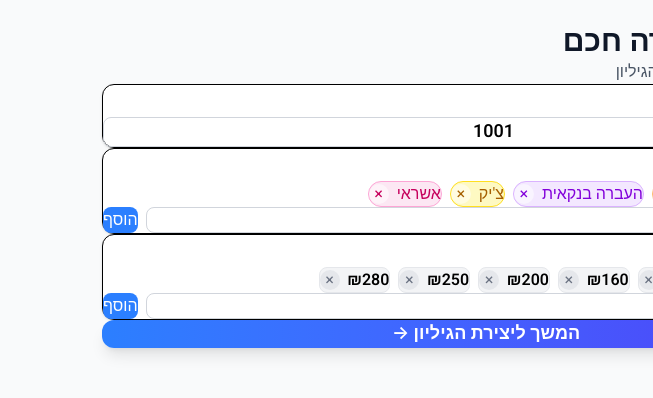
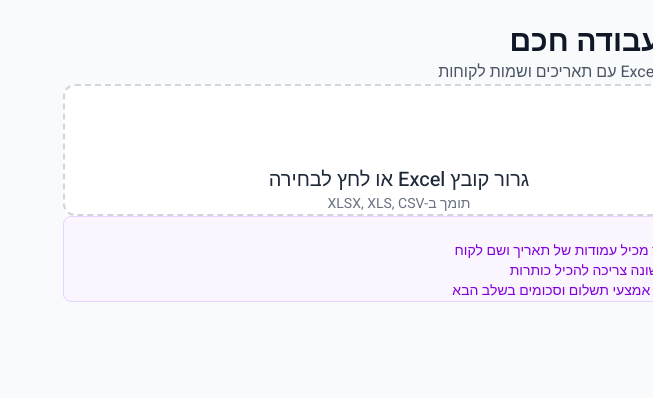
Before and after one commit to eliavbenhamo1409-sys/yonatanganot, a Next.js app: page /dashboard/worksheet in a window 1280 px wide. Shown: the top 398 px of the page, without its empty margins (627-1280 px from the left). Built offline with nearby package versions, Linux system fonts and the light colour scheme.

Commit message:
Add file upload step to worksheet page - 3 step flow (upload, setup, worksheet)

```diff
--- a/src/app/dashboard/worksheet/page.tsx
+++ b/src/app/dashboard/worksheet/page.tsx
@@ -3,6 +3,8 @@
 import React, { useState, useEffect, useCallback } from 'react';
 import { useRouter } from 'next/navigation';
 import { useStore } from '@/store/useStore';
+import { useDropzone } from 'react-dropzone';
+import { parseExcelFile } from '@/utils/excelParser';
 
 interface WorksheetRow {
   id: string;
@@ -20,14 +22,20 @@
   commonAmounts: number[];
 }
 
-type SetupStep = 'setup' | 'worksheet';
+type SetupStep = 'upload' | 'setup' | 'worksheet';
 
 export default function WorksheetPage() {
   const router = useRouter();
-  const { excelData } = useStore();
+  const { excelData, setExcelData, setExcelHeaders } = useStore();
+
+  // Upload state
+  const [isUploading, setIsUploading] = useState(false);
+  const [uploadError, setUploadError] = useState<string | null>(null);
+  const [fileName, setFileName] = useState<string>('');
+  const [localData, setLocalData] = useState<any[]>([]);
 
   // Setup state
-  const [step, setStep] = useState<SetupStep>('setup');
+  const [step, setStep] = useState<SetupStep>('upload');
   const [setupData, setSetupData] = useState<SetupData>({
     startingNumber: 1001,
     paymentMethods: ['מזומן', 'ביט', 'פייבוקס', 'העברה בנקאית', 'צ\'יק', 'אשראי'],
@@ -40,22 +48,81 @@
   const [rows, setRows] = useState<WorksheetRow[]>([]);
   const [editingCell, setEditingCell] = useState<{ rowId: string; field: 'paymentMethod' | 'amount' } | null>(null);
 
-  // Initialize rows from excel data
+  // Check for existing data
   useEffect(() => {
-    if (excelData && excelData.length > 0 && step === 'worksheet') {
+    if (excelData && excelData.length > 0) {
+      setLocalData(excelData);
+      setStep('setup');
+    }
+  }, [excelData]);
+
+  // Process uploaded file
+  const processFile = async (file: File) => {
+    setIsUploading(true);
+    setUploadError(null);
+    setFileName(file.name);
+
+    try {
+      const parsed = await parseExcelFile(file);
+
+      if (!parsed.headers || parsed.headers.length === 0) {
+        throw new Error('הקובץ לא מכיל כותרות עמודות');
+      }
+
+      if (!parsed.rows || parsed.rows.length === 0) {
+        throw new Error('הקובץ לא מכיל נתונים');
+      }
+
+      // Save to store
+      setExcelHeaders(parsed.headers);
+      setExcelData(parsed.rows);
+      setLocalData(parsed.rows);
+
+      console.log(`[Worksheet] Loaded ${parsed.rows.length} rows`);
+
+      setStep('setup');
+    } catch (err) {
+      console.error('File processing error:', err);
+      setUploadError(err instanceof Error ? err.message : 'שגיאה בעיבוד הקובץ');
+    } finally {
+      setIsUploading(false);
+    }
+  };
+
+  const onDrop = useCallback((acceptedFiles: File[]) => {
+    if (acceptedFiles.length > 0) {
+      processFile(acceptedFiles[0]);
+    }
+  }, []);
+
+  const { getRootProps, getInputProps, isDragActive } = useDropzone({
+    onDrop,
+    accept: {
+      'application/vnd.openxmlformats-officedocument.spreadsheetml.sheet': ['.xlsx'],
+      'application/vnd.ms-excel': ['.xls'],
+      'text/csv': ['.csv'],
+    },
+    maxFiles: 1,
+    disabled: isUploading,
+  });
+
+  // Initialize rows from data
+  useEffect(() => {
+    const dataToUse = localData.length > 0 ? localData : excelData;
+    if (dataToUse && dataToUse.length > 0 && step === 'worksheet') {
       // eslint-disable-next-line @typescript-eslint/no-explicit-any
-      const initialRows: WorksheetRow[] = (excelData as any[]).map((r: any, index: number) => ({
+      const initialRows: WorksheetRow[] = (dataToUse as any[]).map((r: any, index: number) => ({
         id: `row-${index}`,
         receiptNumber: setupData.startingNumber + index,
-        date: String(r['תאריך'] || r['date'] || ''),
-        customerName: String(r['שם לקוח'] || r['שם'] || r['customerName'] || r['name'] || ''),
+        date: String(r['תאריך'] || r['date'] || r.data?.['תאריך'] || r.data?.['date'] || ''),
+        customerName: String(r['שם לקוח'] || r['שם'] || r['customerName'] || r['name'] || r.data?.['שם לקוח'] || r.data?.['שם'] || ''),
         paymentMethod: '',
         amount: null,
         isComplete: false,
       }));
       setRows(initialRows);
     }
-  }, [excelData, step, setupData.startingNumber]);
+  }, [localData, excelData, step, setupData.startingNumber]);
 
   // Add payment method
   const addPaymentMethod = useCallback(() => {
@@ -132,17 +199,11 @@
 
   // Continue to worksheet
   const continueToWorksheet = () => {
-    if (!excelData || excelData.length === 0) {
-      alert('אין נתונים מהגיליון המקורי. אנא העלה קובץ קודם.');
-      router.push('/dashboard');
-      return;
-    }
     setStep('worksheet');
   };
 
   // Export to Excel
   const exportToExcel = async () => {
-    // Import xlsx dynamically
     const XLSX = await import('xlsx');
 
     const data = rows.map(row => ({
@@ -159,11 +220,11 @@
     XLSX.writeFile(wb, 'worksheet.xlsx');
   };
 
-  // Setup Step
-  if (step === 'setup') {
+  // Upload Step
+  if (step === 'upload') {
     return (
       <div className="min-h-screen bg-gray-50 p-6" dir="rtl">
-        <div className="max-w-3xl mx-auto">
+        <div className="max-w-2xl mx-auto">
           {/* Header */}
           <div className="mb-8">
             <button
@@ -172,8 +233,94 @@
             >
               ← חזרה
             </button>
-            <h1 className="text-3xl font-bold text-gray-900">יצירת גיליון עבודה חכם</h1>
-            <p className="text-gray-600 mt-2">הגדר את הפרמטרים לפני יצירת הגיליון</p>
+            <h1 className="text-3xl font-bold text-gray-900">גיליון עבודה חכם</h1>
+            <p className="text-gray-600 mt-2">העלה קובץ Excel עם תאריכים ושמות לקוחות</p>
+          </div>
+
+          {/* Upload Area */}
+          <div
+            {...getRootProps()}
+            className={`border-2 border-dashed rounded-xl p-12 text-center cursor-pointer transition-all ${
+              isDragActive
+                ? 'border-purple-500 bg-purple-50'
+                : uploadError
+                  ? 'border-red-400 bg-red-50'
+                  : 'border-gray-300 hover:border-purple-400 bg-white'
+            }`}
+          >
+            <input {...getInputProps()} />
+
+            <div className="w-20 h-20 mx-auto mb-6 bg-purple-100 rounded-2xl flex items-center justify-center">
+              {isUploading ? (
+                <svg className="w-10 h-10 text-purple-500 animate-spin" fill="none" viewBox="0 0 24 24">
+                  <circle className="opacity-25" cx="12" cy="12" r="10" stroke="currentColor" strokeWidth="4"></circle>
+                  <path className="opacity-75" fill="currentColor" d="M4 12a8 8 0 018-8V0C5.373 0 0 5.373 0 12h4zm2 5.291A7.962 7.962 0 014 12H0c0 3.042 1.135 5.824 3 7.938l3-2.647z"></path>
+                </svg>
+              ) : (
+                <svg className="w-10 h-10 text-purple-500" fill="none" stroke="currentColor" viewBox="0 0 24 24">
+                  <path strokeLinecap="round" strokeLinejoin="round" strokeWidth={2} d="M7 16a4 4 0 01-.88-7.903A5 5 0 1115.9 6L16 6a5 5 0 011 9.9M15 13l-3-3m0 0l-3 3m3-3v12" />
+                </svg>
+              )}
+            </div>
+
+            {isUploading ? (
+              <p className="text-purple-600 text-lg font-medium">מעבד את הקובץ...</p>
+            ) : isDragActive ? (
+              <p className="text-purple-600 text-lg font-medium">שחרר את הקובץ כאן...</p>
+            ) : (
+              <>
+                <p className="text-gray-800 text-xl font-medium mb-2">גרור קובץ Excel או לחץ לבחירה</p>
+                <p className="text-gray-500 text-sm">תומך ב-XLSX, XLS, CSV</p>
+              </>
+            )}
+
+            {uploadError && (
+              <div className="mt-4 p-3 bg-red-100 border border-red-300 rounded-lg text-red-600">
+                {uploadError}
+              </div>
+            )}
+
+            {fileName && !uploadError && (
+              <div className="mt-4 text-sm text-gray-500">
+                קובץ: {fileName}
+              </div>
+            )}
+          </div>
+
+          {/* Help Text */}
+          <div className="mt-6 p-4 bg-purple-50 rounded-lg border border-purple-200">
+            <h3 className="font-semibold text-purple-800 mb-2">💡 טיפים</h3>
+            <ul className="text-sm text-purple-700 space-y-1">
+              <li>• וודא שהקובץ מכיל עמודות של תאריך ושם לקוח</li>
+              <li>• השורה הראשונה צריכה להכיל כותרות</li>
+              <li>• ניתן להשלים אמצעי תשלום וסכומים בשלב הבא</li>
+            </ul>
+          </div>
+        </div>
+      </div>
+    );
+  }
+
+  // Setup Step
+  if (step === 'setup') {
+    const dataCount = localData.length || excelData?.length || 0;
+
+    return (
+      <div className="min-h-screen bg-gray-50 p-6" dir="rtl">
+        <div className="max-w-3xl mx-auto">
+          {/* Header */}
+          <div className="mb-8">
+            <button
+              onClick={() => setStep('upload')}
+              className="text-gray-500 hover:text-gray-700 mb-4 flex items-center gap-2"
+            >
+              ← החלף קובץ
+            </button>
+            <h1 className="text-3xl font-bold text-gray-900">הגדרת גיליון עבודה</h1>
+            <p className="text-gray-600 mt-2">
+              נמצאו <span className="font-bold text-purple-600">{dataCount}</span> שורות בקובץ
+              {fileName && <span className="text-gray-400"> ({fileName})</span>}
+            </p>
           </div>
 
           {/* Setup Form */}
@@ -277,9 +424,9 @@
             {/* Continue Button */}
             <button
               onClick={continueToWorksheet}
-              className="w-full py-4 bg-gradient-to-r from-blue-500 to-indigo-600 text-white rounded-xl font-semibold text-lg hover:from-blue-600 hover:to-indigo-700 shadow-lg"
+              className="w-full py-4 bg-gradient-to-r from-purple-500 to-indigo-600 text-white rounded-xl font-semibold text-lg hover:from-purple-600 hover:to-indigo-700 shadow-lg"
             >
-              המשך ליצירת הגיליון →
+              המשך ליצירת הגיליון ({dataCount} שורות) →
             </button>
           </div>
         </div>
```
